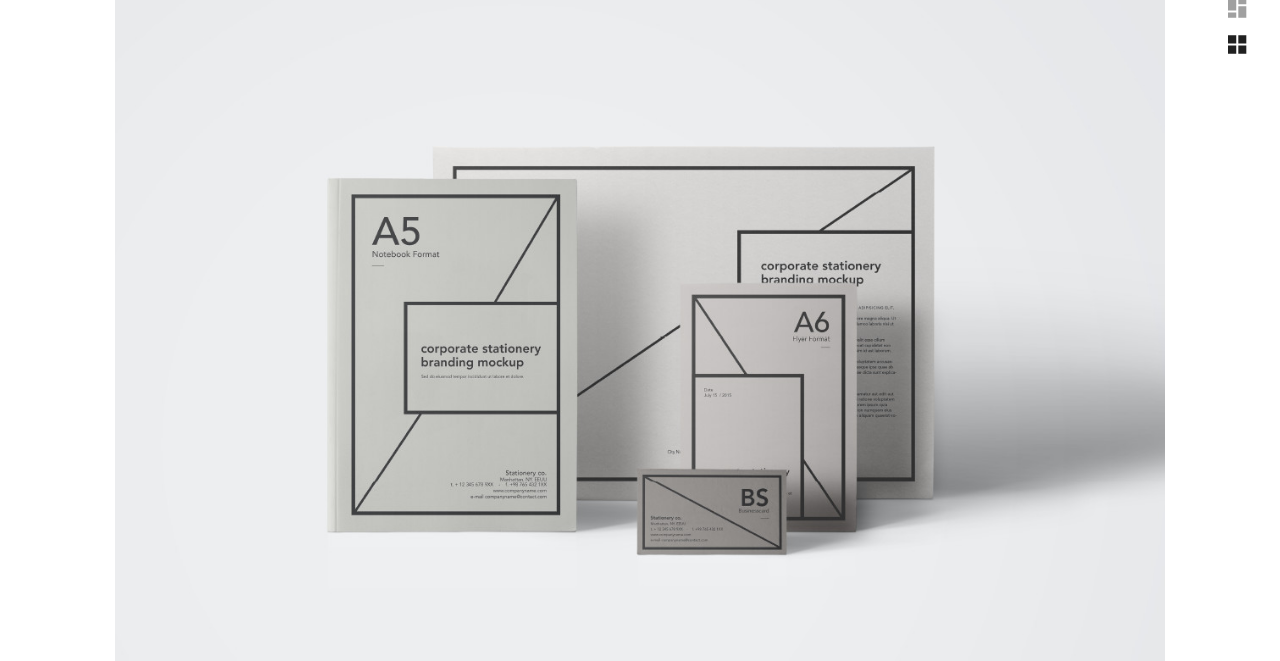
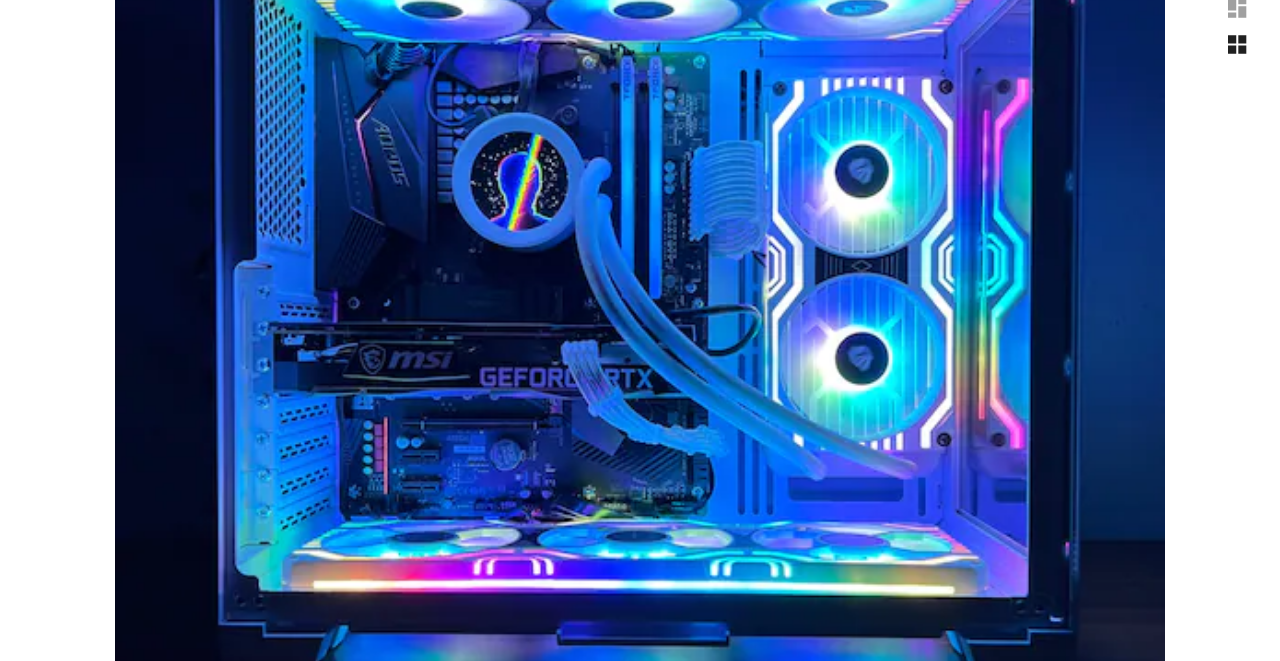
Before and after one commit to Sit-wiwi/Sit-wiwi.github.io, a plain HTML site: page index.html in a window 1280 px wide. Shown: the part 139-800 px from the top of the page. Drawn offline with Linux system fonts and the light colour scheme.

Commit message:
alanluxxX

```diff
--- a/assets/css/urku.css
+++ b/assets/css/urku.css
@@ -1166,14 +1166,14 @@
 }
 
 .item-1 {
-  background-image: url("../img/project-1.jpg");
+  background-image: url("/assets/img/PC1.webp");
 }
 @media (min-width: 40em) {
   #layout-grid:checked ~ .rk-portfolio .item-1 {
     background-position: center left;
   }
 }
-
+/* ALANLUXXX */
 .item-2 {
   background-image: url("/assets/img/project-2.jpg");
 }
```
Also changed, not shown: assets/img/PC1.webp (added).
